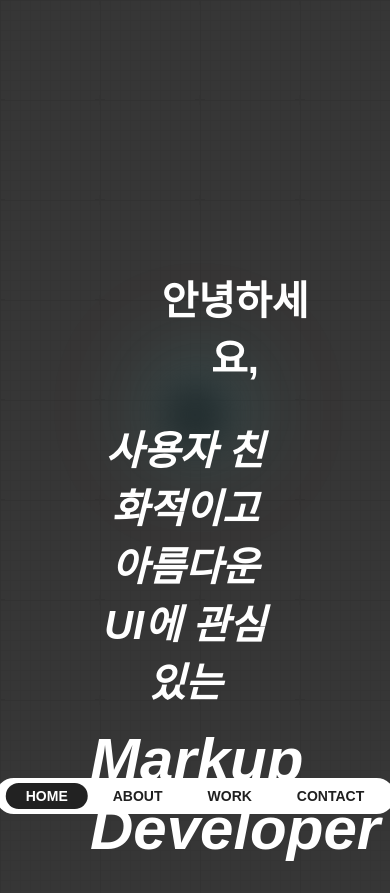
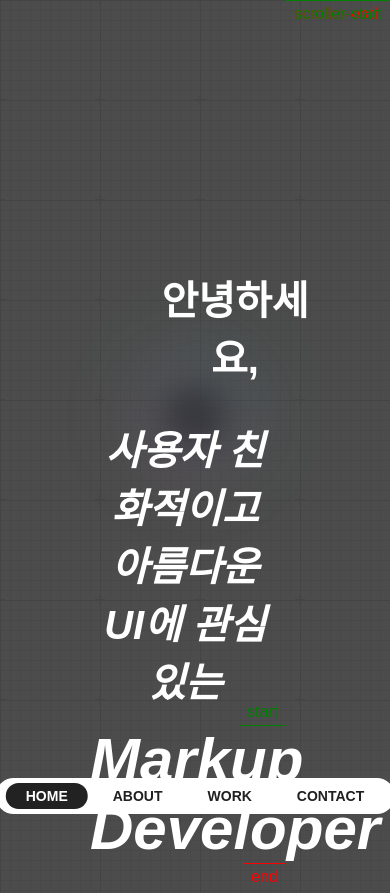
Before and after one commit to lee-haell/rin-s-portfolio, a website: page index copy.html in a window 390 px wide. Shown: the top 893 px of the page. Drawn offline with nearby package versions, Linux system fonts and the light colour scheme; a web font is replaced by a local one.

Commit message:
edit-scrollTrigger 플러그인 추가, 메인페이지 circle 제어 작업중

```diff
--- a/css/again.css
+++ b/css/again.css
@@ -39,7 +39,7 @@ html, body, button {
     width: 100%;
     height: 100%;
     background-color: var(--black);
-    opacity: .9;
+    opacity: .8;
     z-index: 1;
 }
 
@@ -99,6 +99,8 @@ html, body, button {
     z-index: 5;
 }
 
+
+/* 원형 animation 영역 */
 .circleWrap {
     position: absolute;
     top: 22%;
@@ -113,7 +115,7 @@ html, body, button {
     position: relative;
     width: 15vw;
     height: 15vw;
-    background-color: #222;
+    background-color: #2e2e2e;
     border-radius: 50%;
     filter: blur(15px);
 }
@@ -188,31 +190,14 @@ html, body, button {
     }
 }
 
-.circleWrap .circle.scroll::before {
-    animation : backglow3 5s ease infinite;
-}
+/* .circleWrap .circle.scroll {
+    width: 40vw;
+    height: 40vw;
+} */
 
-@keyframes backglow3 {
-    0% {
-        transform: translate(10%, 10%) scale(2.5);
-        opacity:0.3;
-    }
-    25% {
-        transform: translate(-10%, 10%) scale(1.2);
-        opacity:0.3;
-    }
-    50% {
-        transform: translate(-10%, -10%) scale(2);
-        opacity:0.5;
-    }
-    75% {
-        transform: translate(10%, -10%) scale(1.2);
-        opacity:0.1;
-    }
-    100% {
-        transform: translate(10%, 10%) scale(2.5);
-        opacity:0.3;
-    }
+.scroll {
+    width: 40vw;
+    height: 40vw;
 }
 
 .introWrap .intro {
--- a/index copy.html
+++ b/index copy.html
@@ -31,12 +31,12 @@
         <div data-scroll-container class="inner">
             <section data-scroll-section class="introWrap">
                 <h1 data-scroll data-scroll-direction="horizontal" data-scroll-speed="2" class="intro">안녕하세요,</h1>
-                <h1 data-scroll data-scroll-direction="horizontal" data-scroll-speed="-3" class="intro">사용자 친화적이고 아름다운 UI에 관심있는</h1>
+                <p data-scroll data-scroll-direction="horizontal" data-scroll-speed="-3" class="intro">사용자 친화적이고 아름다운 UI에 관심있는</p>
                 <p data-scroll data-scroll-direction="horizontal" data-scroll-speed="4" class="intro">Markup Developer</p>
                 <p data-scroll data-scroll-direction="horizontal" data-scroll-speed="-5" class="intro">해린입니다.</p>
             </section>
             <div class="circleWrap">
-                <div class="circle"></div>
+                <div data-scroll data-scroll-class="scroll" class="circle"></div>
             </div>
         </div>
         <!-- 메인 끝 -->
@@ -53,15 +53,17 @@
     </div>
     <!-- js 시작 -->
     <script type="text/javascript" src="https://code.jquery.com/jquery-3.6.3.min.js" integrity="sha256-pvPw+upLPUjgMXY0G+8O0xUf+/Im1MZjXxxgOcBQBXU=" crossorigin="anonymous"></script>
+    <script src="https://cdnjs.cloudflare.com/ajax/libs/gsap/3.8.0/gsap.min.js"></script>
+    <script src="https://cdnjs.cloudflare.com/ajax/libs/gsap/3.8.0/ScrollTrigger.min.js"></script>
     <script src="/js/locomotive-scroll.min.js"></script>
     <script src="/js/again.js"></script>
-    <script>
+    <script src="/js/scrolltrigger.js"></script>
+    <!-- <script>
         const scroller = new LocomotiveScroll({
             el: document.querySelector('[data-scroll-container]'),
             smooth: true
         });
-    </script>
-    <!-- <script type="text/javascript" src="/js/again.js"></script> -->
+    </script> -->
     <!-- js 끝 -->
 </body>
 </html>
--- a/js/again.js
+++ b/js/again.js
@@ -10,17 +10,18 @@ $(function(){
 
 
   /* scroll event */
-  $(window).scroll(function(){
-    const circle = $('.circle');
-    let browserHeight = window.innerHeight;
-    const scrollValue = $(document).scrollTop();
+  // $(window).scroll(function(){
+  //   const circle = $('.circle');
+  //   let browserHeight = window.innerHeight;
+  //   const scrollValue = $(document).scrollTop();
 
-    if(scrollValue >= browserHeight/100){
-      circle.addClass('scroll');
-    }
+  //   console.log(scrollValue);
 
-    console.log(scrollValue);
-  });
+  //   if(scrollValue >= browserHeight/2){
+  //     circle.addClass('scroll');
+  //   }
+
+  // });
 
 
 
--- /dev/null
+++ b/js/scrolltrigger.js
@@ -0,0 +1,37 @@
+// ScrollTrigger 초기화
+gsap.registerPlugin(ScrollTrigger);
+
+// locomotive-scroll 초기화
+const locoScroll = new LocomotiveScroll({
+  el: document.querySelector(".inner"),
+  smooth: true,
+});
+
+// ScrollTrigger와 locomotive-scroll 연결
+ScrollTrigger.scrollerProxy(".inner", {
+  scrollTop(value) {
+    return arguments.length ? locoScroll.scrollTo(value, 0, 0) : locoScroll.scroll.instance.scroll.y;
+  },
+  getBoundingClientRect() {
+    return {top: 0, left: 0, width: window.innerWidth, height: window.innerHeight};
+  },
+  pinType: document.querySelector(".inner").style.transform ? "transform" : "fixed"
+});
+
+locoScroll.on("scroll", ScrollTrigger.update);
+
+// ScrollTrigger 트리거
+ScrollTrigger.create({
+  trigger: ".intro:nth-child(3)",
+  scroller: ".inner",
+  start: "top 0",
+  end: "bottom 0",
+  onToggle: self => {
+    if (self.isActive) {
+      gsap.to(".circle", {scale: 5});
+    } else {
+      gsap.to(".circle", {scale: 1});
+    }
+  },
+  markers: true // 개발 시에만 사용하는 옵션
+});
--- a/package.json
+++ b/package.json
@@ -1,5 +1,6 @@
 {
   "dependencies": {
+    "gsap": "^3.11.5",
     "locomotive-scroll": "^4.1.4"
   }
 }
```
Also changed, not shown: 4 other files.
